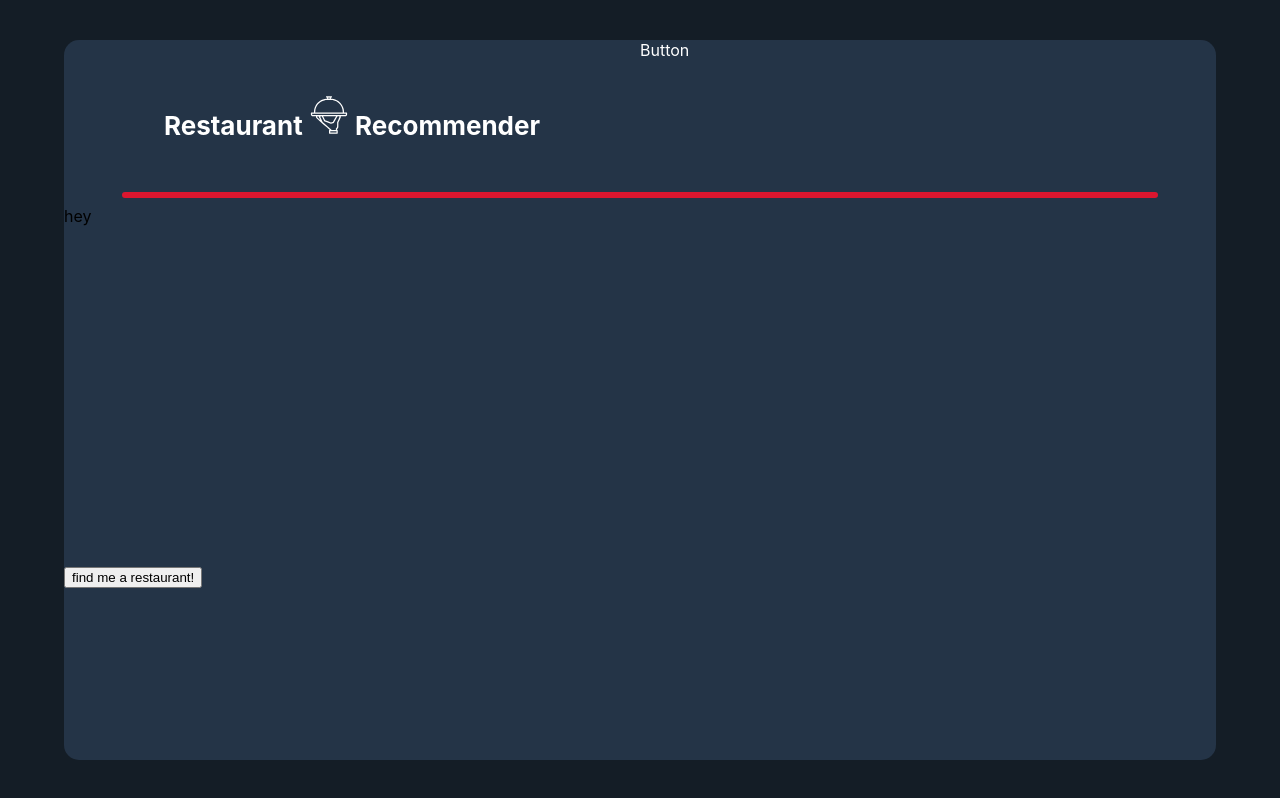
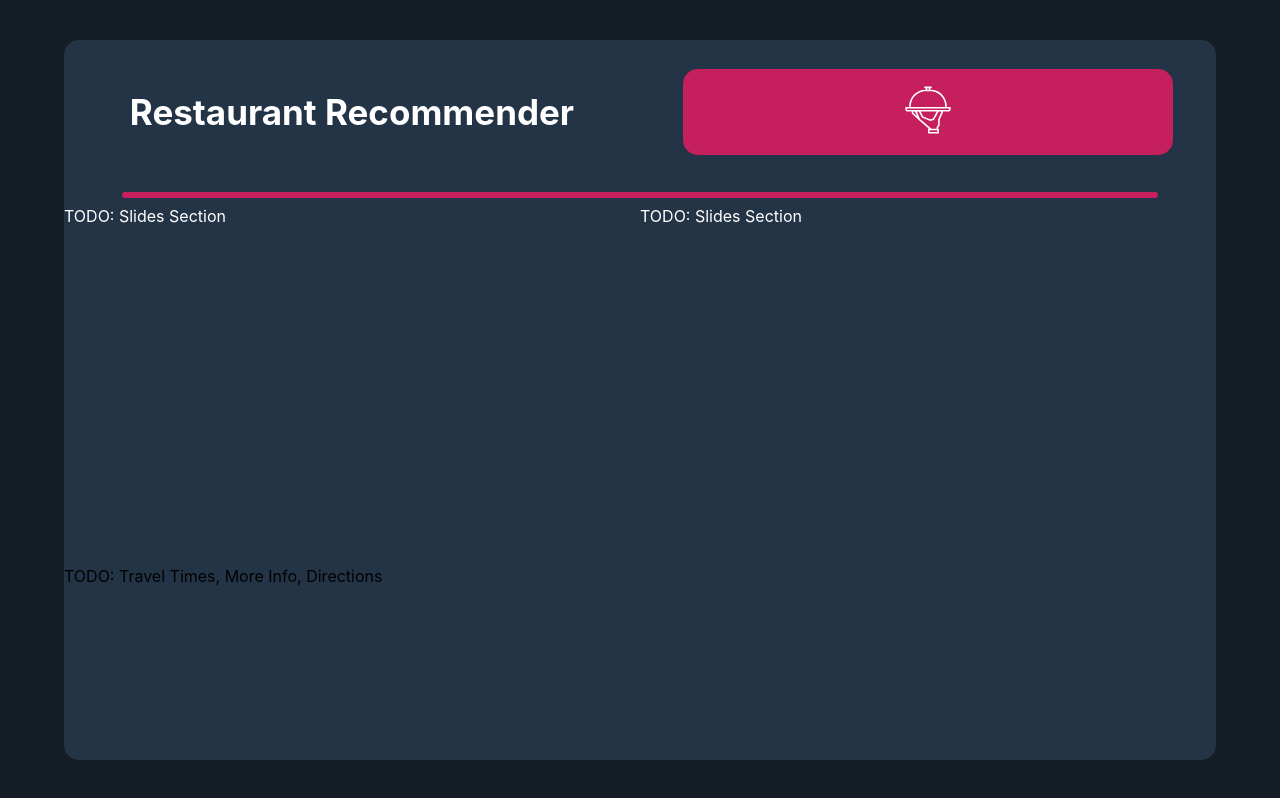
Before and after one commit to nameistao/Restaurant_Recommender_V3, a Next.js app: page / in a window 1280 px wide. Built offline with nearby package versions, Linux system fonts and the light colour scheme.

Commit message:
add search button

```diff
--- /dev/null
+++ b/components/Details.tsx
@@ -0,0 +1,13 @@
+import styled from "styled-components";
+
+const StyledDetails = styled.div`
+  width: 50%;
+  height: 100%;
+  color: #ffffff;
+`;
+
+const Details = () => {
+  return <StyledDetails>TODO: Slides Section</StyledDetails>;
+};
+
+export default Details;
--- a/components/Header.tsx
+++ b/components/Header.tsx
@@ -16,25 +16,40 @@ const StyledSection = styled.div`
   width: 50%;
   color: #ffffff;
   border-radius: 15px;
+  display: flex;
 `;
 
 const StyledTitle = styled.div`
-  font-size: 26px;
+  font-size: 35px;
   text-align: center;
-  margin-top: 55px;
   font-weight: bold;
+  margin: auto;
+`;
+
+const StyledSearchButton = styled.button`
+  width: 85%;
+  border: none;
+  margin: auto;
+  background: #c51f5d;
+  text-align: center;
+  height: 60%;
+  border-radius: 15px;
+  :hover {
+    cursor: pointer;
+  }
 `;
 
 const Header = () => {
   return (
     <StyledHeader>
       <StyledSection>
-        <StyledTitle>
-          Restaurant <ServeFood height={40} width={40} fill={"#ffffff"} />{" "}
-          Recommender
-        </StyledTitle>
+        <StyledTitle>Restaurant Recommender</StyledTitle>
       </StyledSection>
-      <StyledSection>Button</StyledSection>
+      <StyledSection>
+        <StyledSearchButton>
+          <ServeFood height={50} width={50} fill={"#ffffff"} />
+        </StyledSearchButton>
+      </StyledSection>
     </StyledHeader>
   );
 };
--- a/components/Main.tsx
+++ b/components/Main.tsx
@@ -1,6 +1,7 @@
 import styled from "styled-components";
 import Header from "components/Header";
 import Slides from "components/Slides";
+import Details from "components/Details";
 
 const StyledMain = styled.main`
   width: 90vw;
@@ -11,9 +12,15 @@ const StyledMain = styled.main`
 `;
 
 const StyledHR = styled.hr`
-  border: 3px solid #db162f;
+  border: 3px solid #c51f5d;
   border-radius: 15px;
   width: 90%;
+`;
+
+const StyledCenterWrapper = styled.div`
+  width: 100%;
+  height: 50%;
+  display: flex;
 `;
 
 const Main = () => {
@@ -21,8 +28,11 @@ const Main = () => {
     <StyledMain>
       <Header />
       <StyledHR />
-      <Slides />
-      <button>find me a restaurant!</button>
+      <StyledCenterWrapper>
+        <Slides />
+        <Details />
+      </StyledCenterWrapper>
+      TODO: Travel Times, More Info, Directions
     </StyledMain>
   );
 };
--- a/components/Slides.tsx
+++ b/components/Slides.tsx
@@ -2,11 +2,12 @@ import styled from "styled-components";
 
 const StyledSlides = styled.div`
   width: 50%;
-  height: 50%;
+  height: 100%;
+  color: #ffffff;
 `;
 
 const Slides = () => {
-  return <StyledSlides>hey</StyledSlides>;
+  return <StyledSlides>TODO: Slides Section</StyledSlides>;
 };
 
 export default Slides;
```
